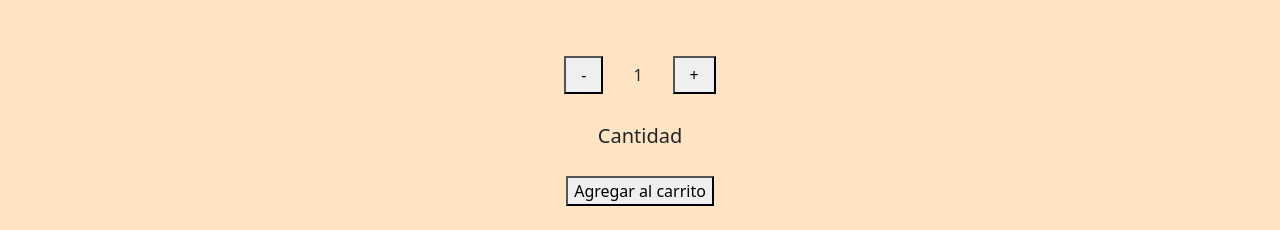
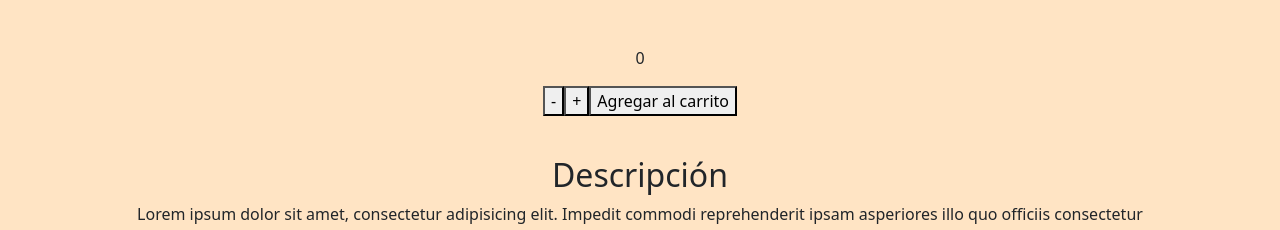
Before and after one commit to Fran-pardo/proyectoReact, a React (Create React App) app: page /detail/1 in a window 1280 px wide. Shown: the part 682-912 px from the top of the page. Built offline with nearby package versions, Linux system fonts and the light colour scheme.

Commit message:
Octavo Commit

```diff
--- a/src/components/ItemCount/ItemCount.jsx
+++ b/src/components/ItemCount/ItemCount.jsx
@@ -1,21 +1,21 @@
 import React, {useState} from 'react';
-
 import './style.css';
 
 
-const ItemCount = ({stock, initial, onAdd}) => {
+const ItemCount = ({onConfirm, maxQuantity}) => {
 
-    const [cantidad, setCantidad] = useState(initial);
+    const [count, setCount] = useState(0);
+
 
     const sumarCantidad = () => {
-        if (cantidad < stock) {
-            setCantidad(cantidad + 1);
+        if (count < maxQuantity) {
+            setCount(count + 1);
         }
     }
 
     const restarCantidad = () => {
-        if (cantidad > 1) {
-            setCantidad(cantidad - 1);
+        if (count > 1) {
+            setCount(count - 1);
         }
     }
 
@@ -24,20 +24,10 @@ const ItemCount = ({stock, initial, onAdd}) => {
 
         <div>
 
-            <div>
-                <button className='boton' onClick={restarCantidad}>-</button>
-                <span>{cantidad}</span>
-                <button className='boton' onClick={sumarCantidad}>+</button>
-            </div>
-
-            <div>
-                <h5>Cantidad</h5>
-            </div>
-
-            <div>
-                <button onClick={onAdd}>Agregar al carrito</button>
-            </div>
-
+            <p>{count}</p>
+            <button onClick={restarCantidad}>-</button>
+            <button onClick={sumarCantidad}>+</button>
+            <button onClick={() => onConfirm(count)}>Agregar al carrito</button>
 
         </div>
 
--- a/src/components/ItemDetail/ItemDetail.jsx
+++ b/src/components/ItemDetail/ItemDetail.jsx
@@ -1,24 +1,32 @@
 
+import { Link } from 'react-router-dom';
 import ItemCount from '../ItemCount/ItemCount';
 
 const ItemDetail = ({item}) => {
 
+    const Count = (count) => count > 0 ? <Link to={"/cart"}>Ir al carrito</Link> : <ItemCount onConfirm={addToCart} maxQuantity={item.stock}/>
+
+    const addToCart = () => {
+        console.log("Producto agregado al carrito")
+    }
+
     return (
         <div>
             <div className='itemContainer'>
-                <img className='imgItem' src={item.img} alt="" />
+                <img className='imgItem' src={item?.img} alt="" />
                 <div>
                     <div className='itemNombre'>
-                        <h2>{item.nombre}</h2>
-                        <p>{item.anio} | {item.km} km | {item.transmision}</p>
+                        <h2>{item?.nombre}</h2>
+                        <p>{item?.anio} | {item?.km} km | {item?.transmision}</p>
                     </div>
                     <div className='itemPrecio'>
-                        <h4>Precio: {item.precio}</h4>
+                        <h4>Precio: {item?.precio}</h4>
                         <button>Reservar vehículo</button>
                     </div>
                 </div>
             </div>
-            <ItemCount stock={18} initial={1} onAdd={ () => console.log('Producto agregado correctamente')} />
+
+            <Count />
             <div className='descripcionContainer'>
                 <h2>Descripción</h2>
                 <p>Lorem ipsum dolor sit amet, consectetur adipisicing elit. Impedit commodi reprehenderit ipsam asperiores illo quo officiis consectetur possimus repellendus exercitationem autem vitae inventore aperiam molestias laboriosam necessitatibus corporis, sed in quod ab perspiciatis est eveniet quis corrupti? Commodi eligendi molestias praesentium eum incidunt dolor iste tempora officia iure. Illum, obcaecati. Lorem ipsum dolor sit amet consectetur adipisicing elit. Blanditiis perspiciatis mollitia sint quae iste maiores voluptate quia fugiat vel magnam molestiae, debitis, suscipit quas deleniti.</p>
@@ -29,13 +37,13 @@ const ItemDetail = ({item}) => {
                     <h4 className='tituloGeneral'>General</h4>
                     <li className='caracteristicas'>
                         <ul>
-                            Transmisión: {item.transmision}
+                            Transmisión: {item?.transmision}
                         </ul>
                         <ul>
-                            Stock Id: {item.id}
+                            Stock Id: {item?.id}
                         </ul>
                         <ul>
-                            Numero de puertas: {item.puertas}
+                            Numero de puertas: {item?.puertas}
                         </ul>
                     </li>
                 </div>
--- a/src/productos.js
+++ b/src/productos.js
@@ -1,10 +1,10 @@
 const productos = [
-    {id: 1, nombre: 'Peugeot 504 Coupé', precio: 'US$18000', anio: '1978', km: '150000', transmision: 'Manual', puertas:'3', categoria: 'usado', img: "https://espirituracer.com/archivos/2020/06/peugeot-504-coupe-1969-1.jpg"},
-    {id: 2, nombre: 'Honda Civic SI', precio: 'US$18000', anio: '1990', km: '120000', transmision: 'Manual', puertas:'3', categoria: 'usado', img: "https://i.blogs.es/108dd4/2000_honda_civic_si-5/1366_2000.jpg"},
-    {id: 3, nombre: 'Ford Taunus GT', precio: 'US$12500', anio: '1980', km: '200000', transmision: 'Manual', puertas:'3', categoria: 'usado', img: "https://upload.wikimedia.org/wikipedia/commons/f/fc/Ford_Taunus_2300_GT_Coup%C3%A9_RA.jpg"},
-    {id:4, nombre: 'Volkswagen Taos', precio: 'US$32000', anio: '2021', km: '0', transmision: 'Tiptronic', puertas:'5', categoria: '0km', img: "https://www.megautos.com/wp-content/uploads/2020/10/Volkswagen-Taos-delantera.jpg"},
-    {id: 5, nombre: 'Chevrolet Tracker', precio: 'US$28000', anio: '2021', km: '0', transmision: 'Automática', puertas:'5', categoria: '0km', img: "https://www.chevrolet.com.ar/content/dam/chevrolet/mercosur/argentina/espanol/index/crossover-and-suvs/2021-tracker/colorizer/01-images/nueva-tracker-summit-white.jpg?imwidth=960"},
-    {id: 6, nombre: 'Ford Bronco', precio: 'US$30000', anio: '2021', km: '0', transmision: 'Manual', puertas:'5', categoria: '0km', img: "https://cdn-ds.com/chrome/2021-Ford-Bronco-Sport-Big-Bend-Arecibo-PR/seo/MzI0ODgwXk1lZGlhIEdhbGxlcnk/evX30XN9WOMz694NVB0C9x3xXrRTdC6mwQ0ACWbsQktfVA-bZno2vyLzBfWWhkSS_P6eEKaKF-W6LFb8pgcOnuYjeM3IBNzlKBEfNrN2dpLmr5sOhG6reHoaCdDZmqmhCoThV0pXt62Jr9gWltyOLjSCPEwmtLrWRwYQi83wXBW6fJxR0jY1sQ/w_705/h_522/cc_2021FOS400018_01_1280_JS.jpg"}
+    {id: 1, nombre: 'Peugeot 504 Coupé', stock: '2', precio: 'US$18000', anio: '1978', km: '150000', transmision: 'Manual', puertas:'3', categoria: 'usado', img: "https://espirituracer.com/archivos/2020/06/peugeot-504-coupe-1969-1.jpg"},
+    {id: 2, nombre: 'Honda Civic SI', stock: '5', precio: 'US$18000', anio: '1990', km: '120000', transmision: 'Manual', puertas:'3', categoria: 'usado', img: "https://i.blogs.es/108dd4/2000_honda_civic_si-5/1366_2000.jpg"},
+    {id: 3, nombre: 'Ford Taunus GT', stock: '3', precio: 'US$12500', anio: '1980', km: '200000', transmision: 'Manual', puertas:'3', categoria: 'usado', img: "https://upload.wikimedia.org/wikipedia/commons/f/fc/Ford_Taunus_2300_GT_Coup%C3%A9_RA.jpg"},
+    {id:4, nombre: 'Volkswagen Taos', stock: '8', precio: 'US$32000', anio: '2021', km: '0', transmision: 'Tiptronic', puertas:'5', categoria: '0km', img: "https://www.megautos.com/wp-content/uploads/2020/10/Volkswagen-Taos-delantera.jpg"},
+    {id: 5, nombre: 'Chevrolet Tracker', stock: '11', precio: 'US$28000', anio: '2021', km: '0', transmision: 'Automática', puertas:'5', categoria: '0km', img: "https://www.chevrolet.com.ar/content/dam/chevrolet/mercosur/argentina/espanol/index/crossover-and-suvs/2021-tracker/colorizer/01-images/nueva-tracker-summit-white.jpg?imwidth=960"},
+    {id: 6, nombre: 'Ford Bronco', stock: '6', precio: 'US$30000', anio: '2021', km: '0', transmision: 'Manual', puertas:'5', categoria: '0km', img: "https://cdn-ds.com/chrome/2021-Ford-Bronco-Sport-Big-Bend-Arecibo-PR/seo/MzI0ODgwXk1lZGlhIEdhbGxlcnk/evX30XN9WOMz694NVB0C9x3xXrRTdC6mwQ0ACWbsQktfVA-bZno2vyLzBfWWhkSS_P6eEKaKF-W6LFb8pgcOnuYjeM3IBNzlKBEfNrN2dpLmr5sOhG6reHoaCdDZmqmhCoThV0pXt62Jr9gWltyOLjSCPEwmtLrWRwYQi83wXBW6fJxR0jY1sQ/w_705/h_522/cc_2021FOS400018_01_1280_JS.jpg"}
 ]
 
 
```
